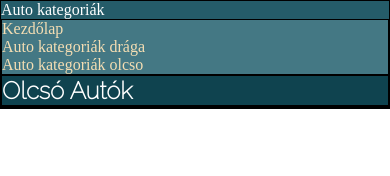
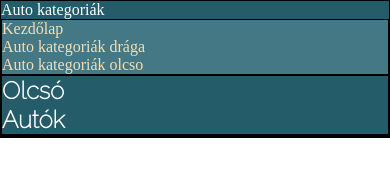
Before and after one commit to SnowGRH/csoport_munka_11.24, a plain HTML site: page olcso.html in a window 390 px wide. Drawn offline with Linux system fonts and the light colour scheme; a web font is replaced by a local one.

Commit message:
reszponzivitás

```diff
--- a/css.css
+++ b/css.css
@@ -44,3 +44,14 @@ main{
     "a a a"
     "f f f";
 }
+.olcso{
+    background-color: rgb(37, 92, 105);
+    display: grid;
+    grid-template-columns: 1fr 1fr 1fr;
+    grid-template-areas:
+    "m m m"
+    "m m m";
+}
+.marka{
+    grid-area: m;
+}
--- a/media_responsice.css
+++ b/media_responsice.css
@@ -25,9 +25,19 @@ main{
     "a a a"
     "f f f";
 }
+.olcso{
+    background-color: rgb(37, 92, 105);
+    display: grid;
+    grid-template-columns: 1fr 1fr 1fr;
+    grid-template-areas:
+    "m m m"
+    "m m m";
+}
+.marka{
+    grid-area: m;
+}
 @media only screen and (max-width: 600px) {
     main{
-        display: grid;
         grid-template-columns: 1fr 1fr;
         grid-template-areas:
         "h h"
@@ -38,13 +48,20 @@ main{
     .kep{
         width: 60%;
     }
-
+    .olcso{
+        background-color: rgb(37, 92, 105);
+        display: grid;
+        grid-template-columns: 1fr 1fr 1fr;
+        grid-template-areas:
+        "m m"
+        "m m"
+        "m m";
+    }
 
 }
 
 @media only screen and (max-width: 400px) {
     main{
-        display: grid;
         grid-template-columns: 1fr;
         grid-template-areas:
         "h"
@@ -55,4 +72,16 @@ main{
     .kep{
         width: 40%;
     }
+    .olcso{
+        background-color: rgb(37, 92, 105);
+        display: grid;
+        grid-template-columns: 1fr 1fr 1fr;
+        grid-template-areas:
+        "m"
+        "m"
+        "m"
+        "m"
+        "m"
+        "m";
+    }
 }
```
